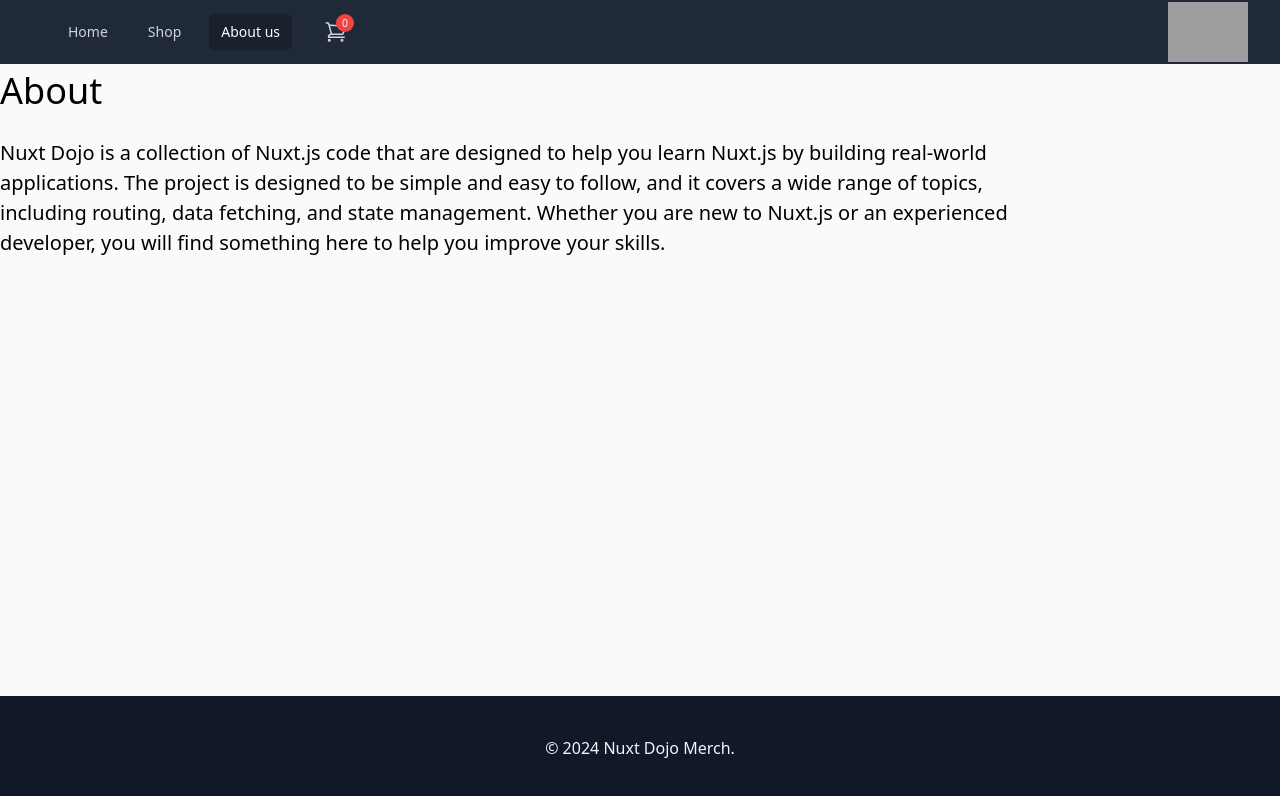
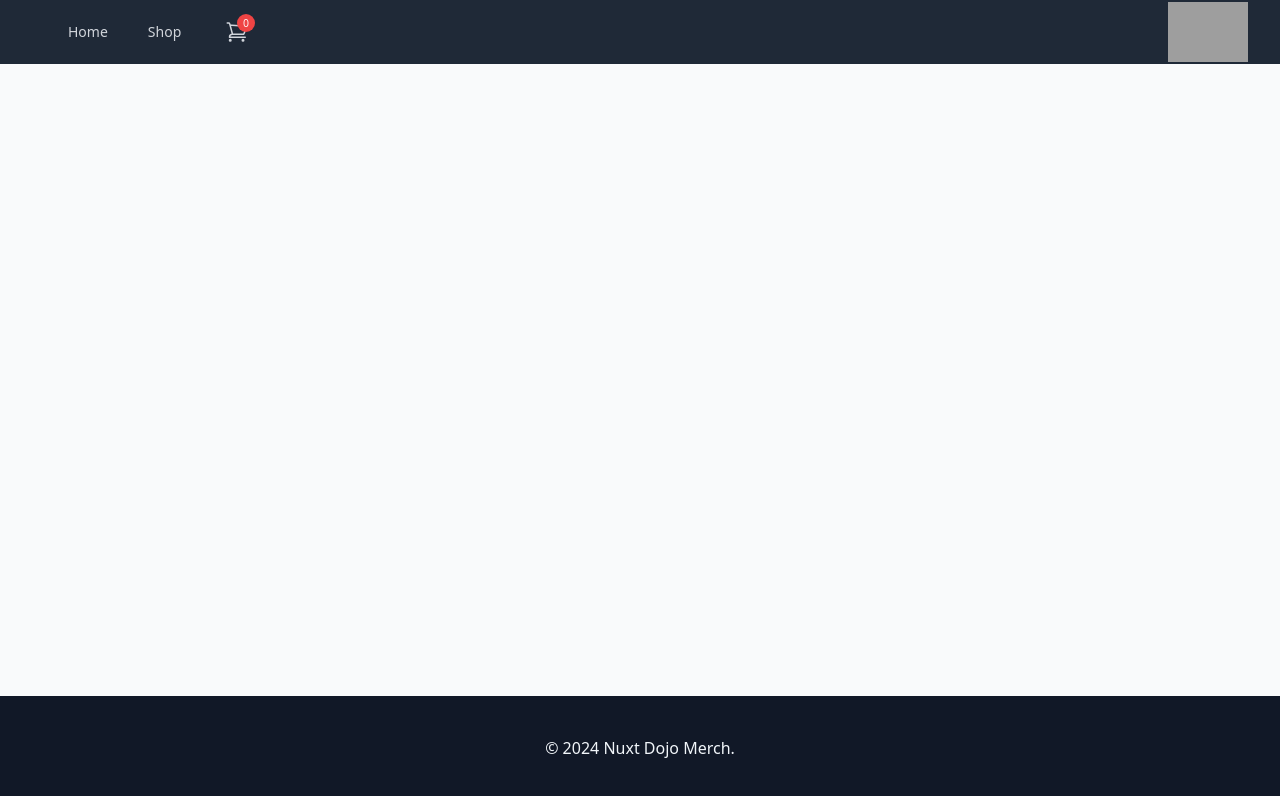
Before and after one commit to GoatMoaz/Nuxt-Dojo, a Nuxt app: page /about in a window 1280 px wide. Shown: the top 796 px of the page. Built offline with nearby package versions, Linux system fonts and the light colour scheme; grey boxes are pictures that could not be loaded.

Commit message:
Remove "About us" link from navigation

```diff
--- a/layouts/default.vue
+++ b/layouts/default.vue
@@ -93,7 +93,6 @@ import { Bars3Icon, BellIcon, XMarkIcon } from "@heroicons/vue/24/outline";
 const navigation = [
   { name: "Home", href: "/", current: true },
   { name: "Shop", href: "/products", current: false },
-  { name: "About us", href: "/about", current: false },
 ];
 </script>
 
--- a/pages/about.vue
+++ /dev/null
@@ -1,26 +0,0 @@
-<template>
-  <div>
-    <h2>About</h2>
-    <p>
-      Nuxt Dojo is a collection of Nuxt.js code that are designed to help you
-      learn Nuxt.js by building real-world applications. The project is designed
-      to be simple and easy to follow, and it covers a wide range of topics,
-      including routing, data fetching, and state management. Whether you are
-      new to Nuxt.js or an experienced developer, you will find something here
-      to help you improve your skills.
-    </p>
-  </div>
-</template>
-
-<style scoped>
-h2 {
-  margin-bottom: 20px;
-  font-size: 36px;
-}
-
-p {
-  margin: 20px 20% 20px 0;
-  font-size: 20px;
-  line-height: 1.5;
-}
-</style>
```
